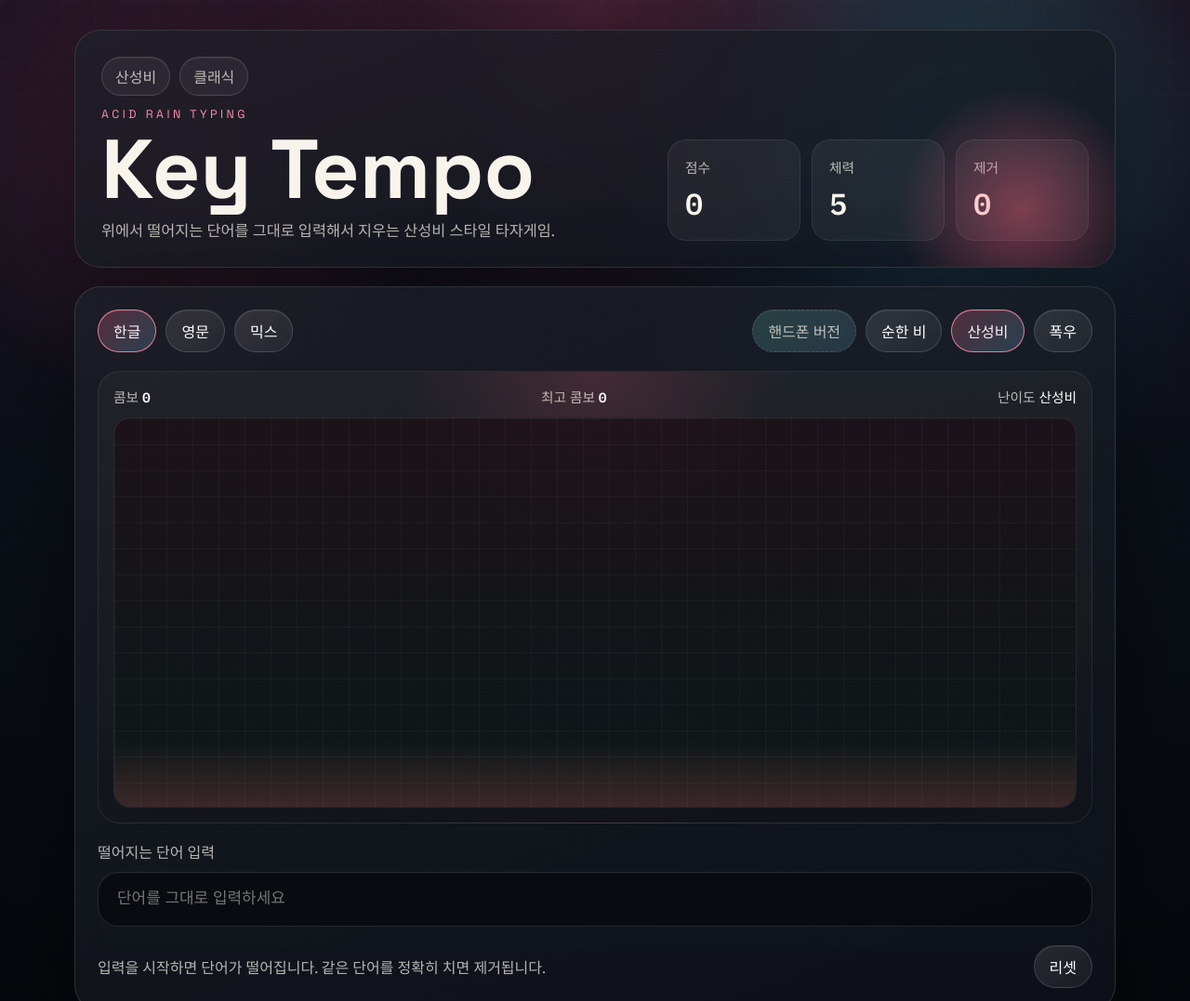
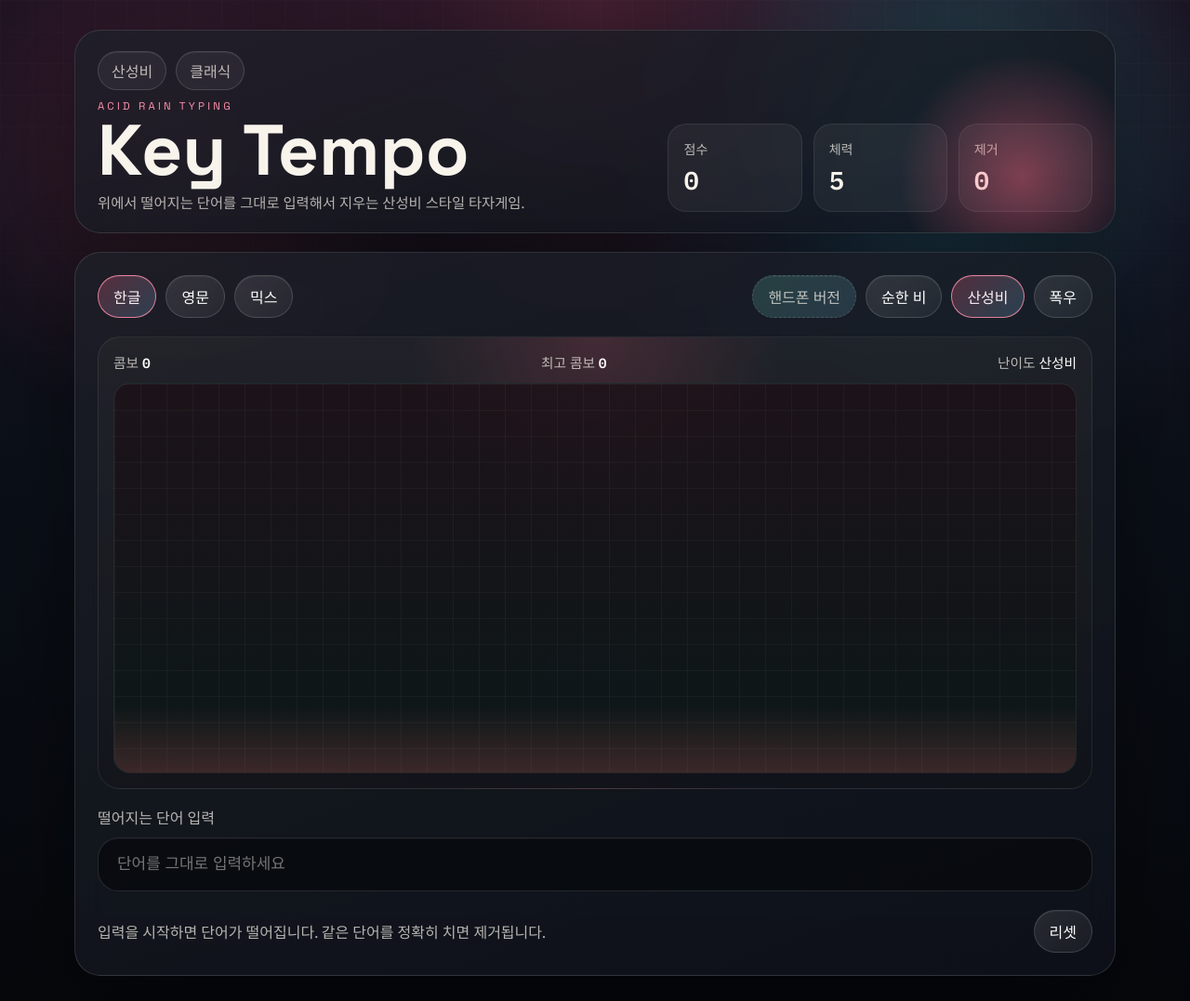
Before and after one commit to wimterrr/typing-game, a website built with Vite: page index.html in a window 1280 px wide. Shown: the top 1077 px of the page at 93% size. Built offline with nearby package versions, Linux system fonts and the light colour scheme.

Commit message:
Reduce header height on desktop

```diff
--- a/src/classic.css
+++ b/src/classic.css
@@ -102,7 +102,7 @@ a {
 
 .hero-panel {
   border-radius: 28px;
-  padding: 28px;
+  padding: 22px 24px;
   display: grid;
   grid-template-columns: 1.3fr 1fr;
   gap: 20px;
@@ -123,7 +123,7 @@ a {
 .mode-links {
   display: flex;
   gap: 10px;
-  margin-bottom: 12px;
+  margin-bottom: 10px;
   flex-wrap: wrap;
 }
 
@@ -142,20 +142,20 @@ a {
   margin: 0;
   color: var(--accent);
   letter-spacing: 0.28em;
-  font-size: 0.78rem;
+  font-size: 0.72rem;
 }
 
 h1 {
-  margin: 10px 0 12px;
-  font-size: clamp(3rem, 7vw, 5.6rem);
-  line-height: 0.92;
+  margin: 6px 0 10px;
+  font-size: clamp(2.8rem, 6vw, 4.8rem);
+  line-height: 0.9;
 }
 
 .hero-text {
   max-width: 32rem;
   margin: 0;
   color: var(--text-soft);
-  font-size: 1.02rem;
+  font-size: 0.96rem;
 }
 
 .hero-metrics {
@@ -168,7 +168,7 @@ h1 {
 .metric-card,
 .stat-panel {
   border-radius: 20px;
-  padding: 18px;
+  padding: 16px;
 }
 
 .metric-card {
@@ -186,14 +186,14 @@ h1 {
 .metric-card span,
 .stat-panel span {
   display: block;
-  margin-bottom: 8px;
-  font-size: 0.92rem;
+  margin-bottom: 6px;
+  font-size: 0.88rem;
 }
 
 .metric-card strong,
 .stat-panel strong {
   font-family: 'IBM Plex Mono', monospace;
-  font-size: clamp(1.25rem, 3vw, 2rem);
+  font-size: clamp(1.1rem, 2.4vw, 1.7rem);
 }
 
 .game-panel {
--- a/src/style.css
+++ b/src/style.css
@@ -103,7 +103,7 @@ a {
 
 .hero-panel {
   border-radius: 28px;
-  padding: 28px;
+  padding: 22px 24px;
   display: grid;
   grid-template-columns: 1.3fr 1fr;
   gap: 20px;
@@ -124,7 +124,7 @@ a {
 .mode-links {
   display: flex;
   gap: 10px;
-  margin-bottom: 12px;
+  margin-bottom: 10px;
   flex-wrap: wrap;
 }
 
@@ -143,20 +143,20 @@ a {
   margin: 0;
   color: var(--accent);
   letter-spacing: 0.28em;
-  font-size: 0.78rem;
+  font-size: 0.72rem;
 }
 
 h1 {
-  margin: 10px 0 12px;
-  font-size: clamp(3rem, 7vw, 5.6rem);
-  line-height: 0.92;
+  margin: 6px 0 10px;
+  font-size: clamp(2.8rem, 6vw, 4.8rem);
+  line-height: 0.9;
 }
 
 .hero-text {
   max-width: 32rem;
   margin: 0;
   color: var(--text-soft);
-  font-size: 1.02rem;
+  font-size: 0.96rem;
 }
 
 .hero-metrics {
@@ -169,7 +169,7 @@ h1 {
 .metric-card,
 .stat-panel {
   border-radius: 20px;
-  padding: 18px;
+  padding: 16px;
 }
 
 .metric-card {
@@ -187,14 +187,14 @@ h1 {
 .metric-card span,
 .stat-panel span {
   display: block;
-  margin-bottom: 8px;
-  font-size: 0.92rem;
+  margin-bottom: 6px;
+  font-size: 0.88rem;
 }
 
 .metric-card strong,
 .stat-panel strong {
   font-family: 'IBM Plex Mono', monospace;
-  font-size: clamp(1.25rem, 3vw, 2rem);
+  font-size: clamp(1.1rem, 2.4vw, 1.7rem);
 }
 
 .game-panel {
```
